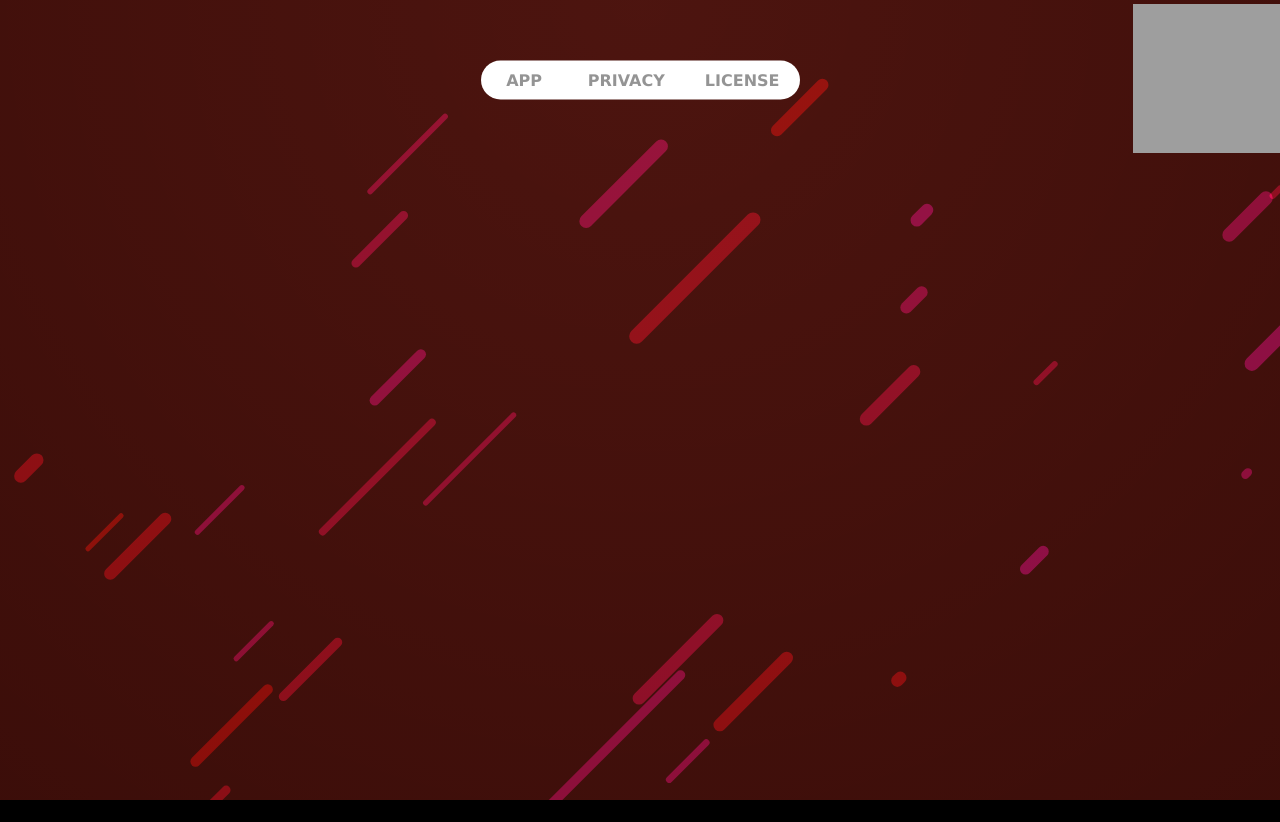
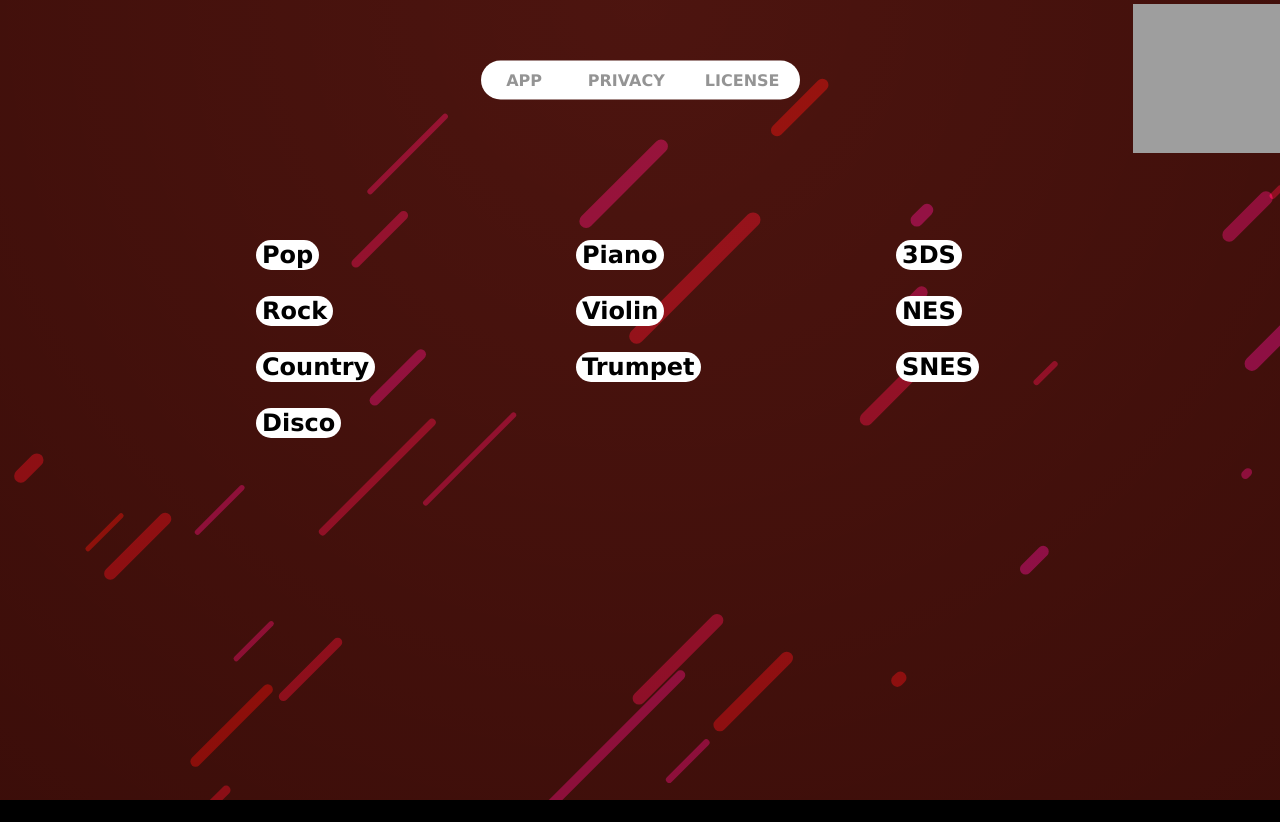
Before and after one commit to ignatovskiy/MusicGenerator, a Flask app: template web/template/index.html in a window 1280 px wide. Run offline with Flask 2, Linux system fonts and the light colour scheme; the template is opened without the code that fills it: most values are stand-ins (such as "Sample title", 1, 10 or a date in 2020); parts of the project's set-up code (start-up, migrations or seed data) failed here and were passed over; some libraries are stand-ins or nearby versions; grey boxes are pictures that could not be loaded.

Commit message:
Added buttons for generation.

```diff
--- a/web/static/style.css
+++ b/web/static/style.css
@@ -147,6 +147,70 @@ nav a:nth-child(3):hover ~ #indicator {
 
 .audio-player{
   position: absolute;
-  top: 10%;
-  left: 10%;
+  top: 90%;
+  left: 40%;
 }
+
+.button {
+  position: absolute;
+  background-color: #000000;
+  border: none;
+  color: black;
+  text-align: center;
+  text-decoration: none;
+  font-family: Verdana, Geneva, Tahoma, sans-serif;
+  font-weight: bold;
+  top: 60%;
+  left: 50%;
+  font-size: 24px;
+  margin: 0 auto;
+  background: white;
+  background-color: rgba(255, 255, 255, 1);
+  backdrop-filter: blur(100px);
+  border-radius: 50px;
+}
+
+.button#pop{
+  top: 30%;
+  left: 20%;
+}
+.button#rock{
+  top: 37%;
+  left: 20%;
+}
+.button#country{
+  top: 44%;
+  left: 20%;
+}
+.button#disco{
+  top: 51%;
+  left: 20%;
+}
+
+
+.button#piano{
+  top: 30%;
+  left: 45%;
+}
+.button#violin{
+  top: 37%;
+  left: 45%;
+}
+.button#trumpet{
+  top: 44%;
+  left: 45%;
+}
+
+
+.button#ds{
+  top: 30%;
+  left: 70%;
+}
+.button#nes{
+  top: 37%;
+  left: 70%;
+}
+.button#snes{
+  top: 44%;
+  left: 70%;
+}
--- a/web/template/index.html
+++ b/web/template/index.html
@@ -25,6 +25,29 @@
   </nav>
 
 {{text_card|safe}}
+<a href="/generate/pop/">
+<button class="button" id="pop" >Pop</button></a>
+<a href="/generate/rock/">
+<button class="button" id="rock">Rock</button></a>
+<a href="/generate/country/">
+<button class="button" id="country">Country</button></a>
+<a href="/generate/disco/">
+<button class="button" id="disco">Disco</button></a>
+
+<a href="/generate/piano/">
+<button class="button" id="piano">Piano</button></a>
+<a href="/generate/violin/">
+<button class="button" id="violin">Violin</button></a>
+<a href="/generate/trumpet/">
+<button class="button" id="trumpet">Trumpet</button></a>
+
+<a href="/generate/ds/">
+<button class="button" id="ds">3DS</button></a>
+<a href="/generate/nes/">
+<button class="button" id="nes">NES</button></a>
+<a href="/generate/snes/">
+<button class="button" id="snes">SNES</button></a>
+
 {{audio_div|safe}}
 </body>
 </html>
```
